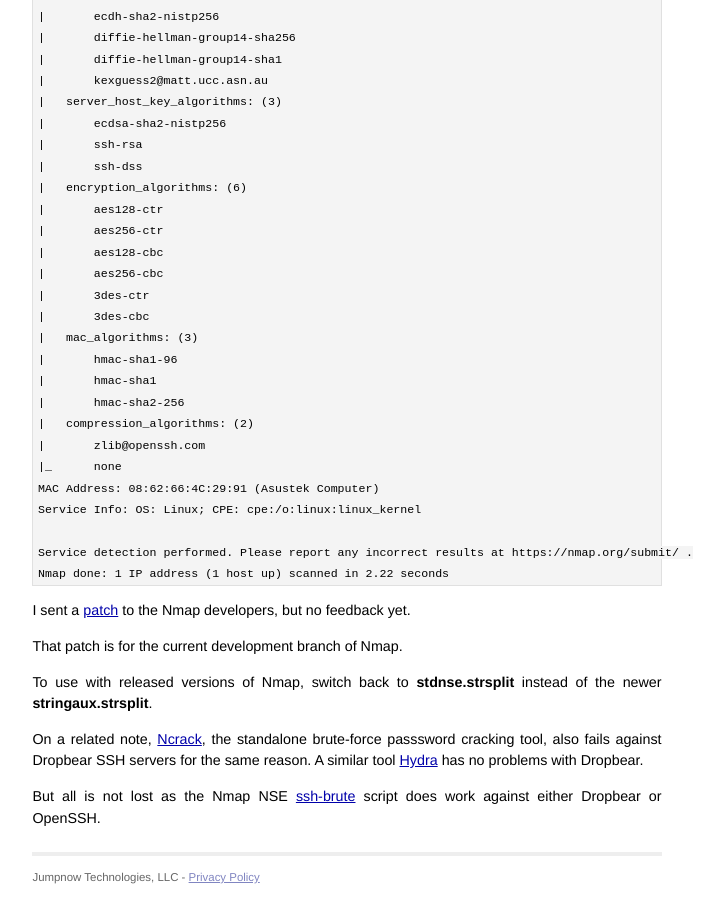
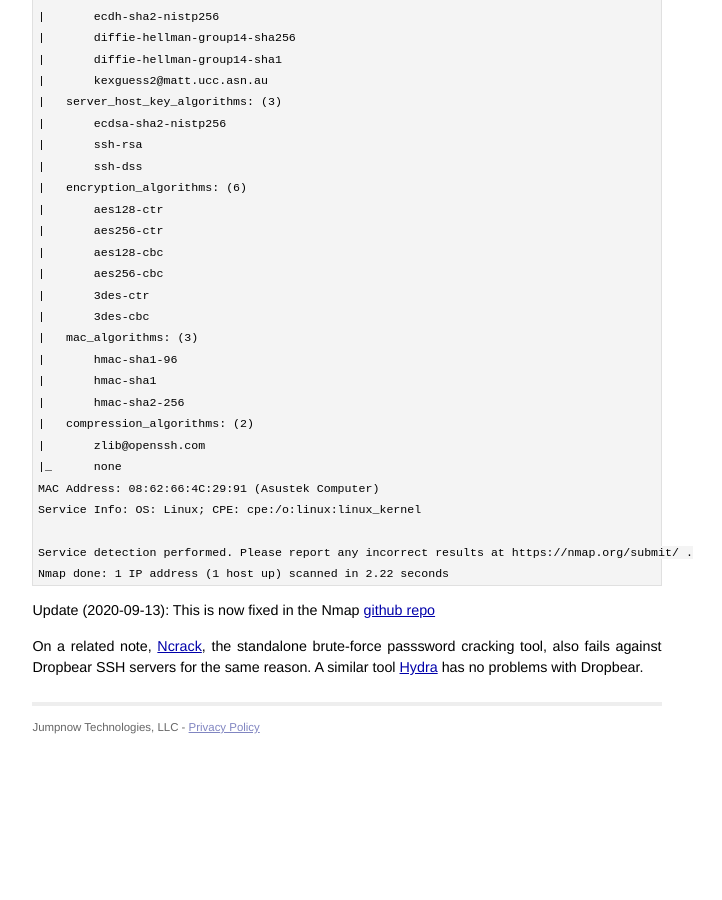
Before and after one commit to jumpnow/jumpnowtek-site, a Jekyll site: the page built from _posts/2019-02-07-Enumerating-SSH-algorithms.md, in a window 1280 px wide and 900 px high, scrolled down 2928 px. Shown: the whole window, without its empty margins (293-1015 px from the left). Built offline with Jekyll 4.4.1, drawn with Linux system fonts in a browser that asks for light colours; after the commit the page ends 3678 px from its top, so only the background shows below that; some of the changed text lies outside the part shown.

Commit message:
nse ssh enum algos fixed

```diff
--- a/_posts/2019-02-07-Enumerating-SSH-algorithms.md
+++ b/_posts/2019-02-07-Enumerating-SSH-algorithms.md
@@ -2,7 +2,7 @@
 layout: post
 title: Enumerating SSH Algorithms with Nmap
 description: "Using the Nmap ssh2-enum-algos script to check an ssh server"
-date: 2019-12-03 16:07:00
+date: 2020-09-13 14:40:00
 categories: security
 tags: [ssh, nmap, ssh2-enum-algos, encryption, keys, nse]
 ---
@@ -167,15 +167,9 @@ After those changes
     Nmap done: 1 IP address (1 host up) scanned in 2.22 seconds
 
 
-I sent a [patch][nmap-pull] to the Nmap developers, but no feedback yet.
-
-That patch is for the current development branch of Nmap.
-
-To use with released versions of Nmap, switch back to **stdnse.strsplit** instead of the newer **stringaux.strsplit**.
+Update (2020-09-13): This is now fixed in the Nmap [github repo][nmap-repo-fix]
 
 On a related note, [Ncrack][ncrack], the standalone brute-force passsword cracking tool, also fails against Dropbear SSH servers for the same reason. A similar tool [Hydra][thc-hydra] has no problems with Dropbear.
-
-But all is not lost as the Nmap NSE [ssh-brute][ssh-brute] script does work against either Dropbear or OpenSSH.
 
 [ssh]: https://en.wikipedia.org/wiki/Secure_Shell
 [nmap-tls-check]: https://jumpnowtek.com/security/Using-nmap-to-check-certs-and-supported-algos.html
@@ -195,3 +189,4 @@ But all is not lost as the Nmap NSE [ssh-brute][ssh-brute] script does work agai
 [ssh-brute]: https://nmap.org/nsedoc/scripts/ssh-brute.html
 [hostkey-fingerprints]: https://jumpnowtek.com/security/SSH-Hostkey-Fingerprints.html
 [thc-hydra]: https://github.com/vanhauser-thc/thc-hydra
+[nmap-repo-fix]: https://github.com/nmap/nmap/commit/fa6bd3f901f7db831972cf35eec7f7c86c3bba9f
```
